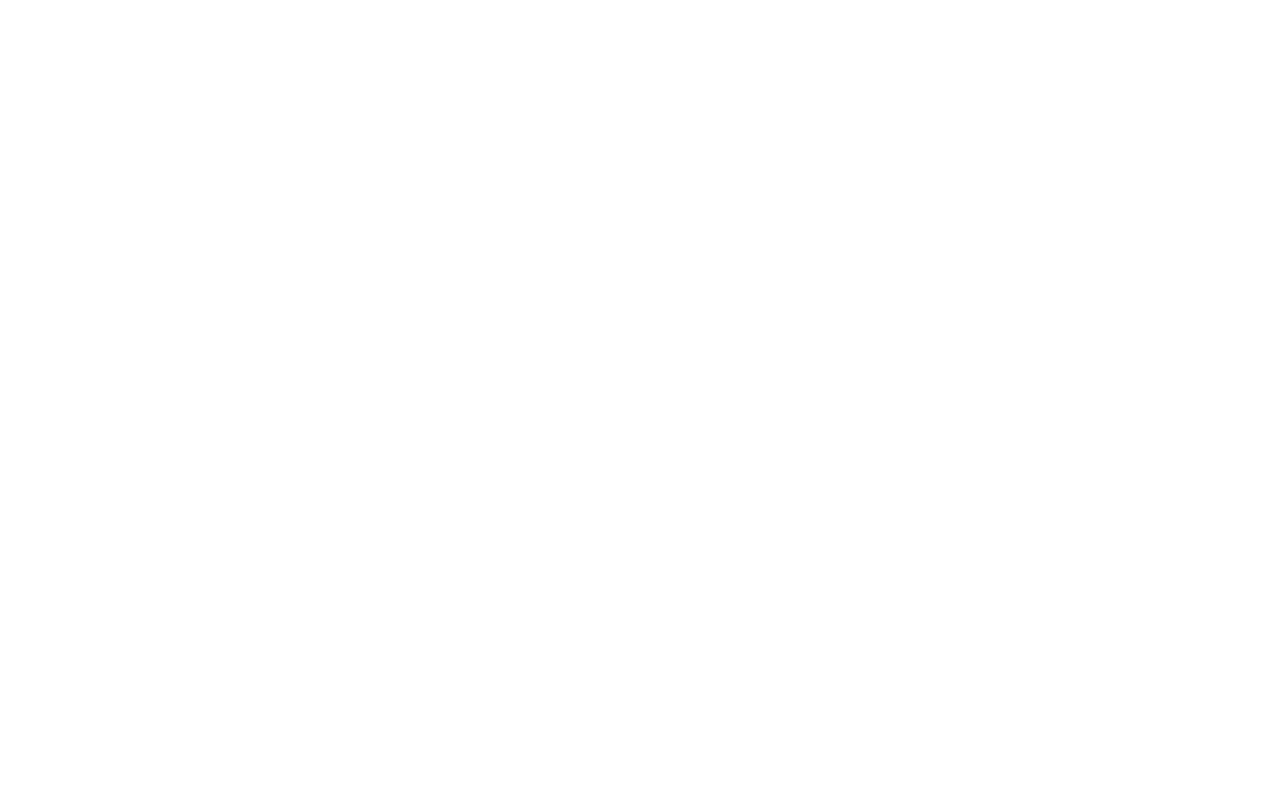
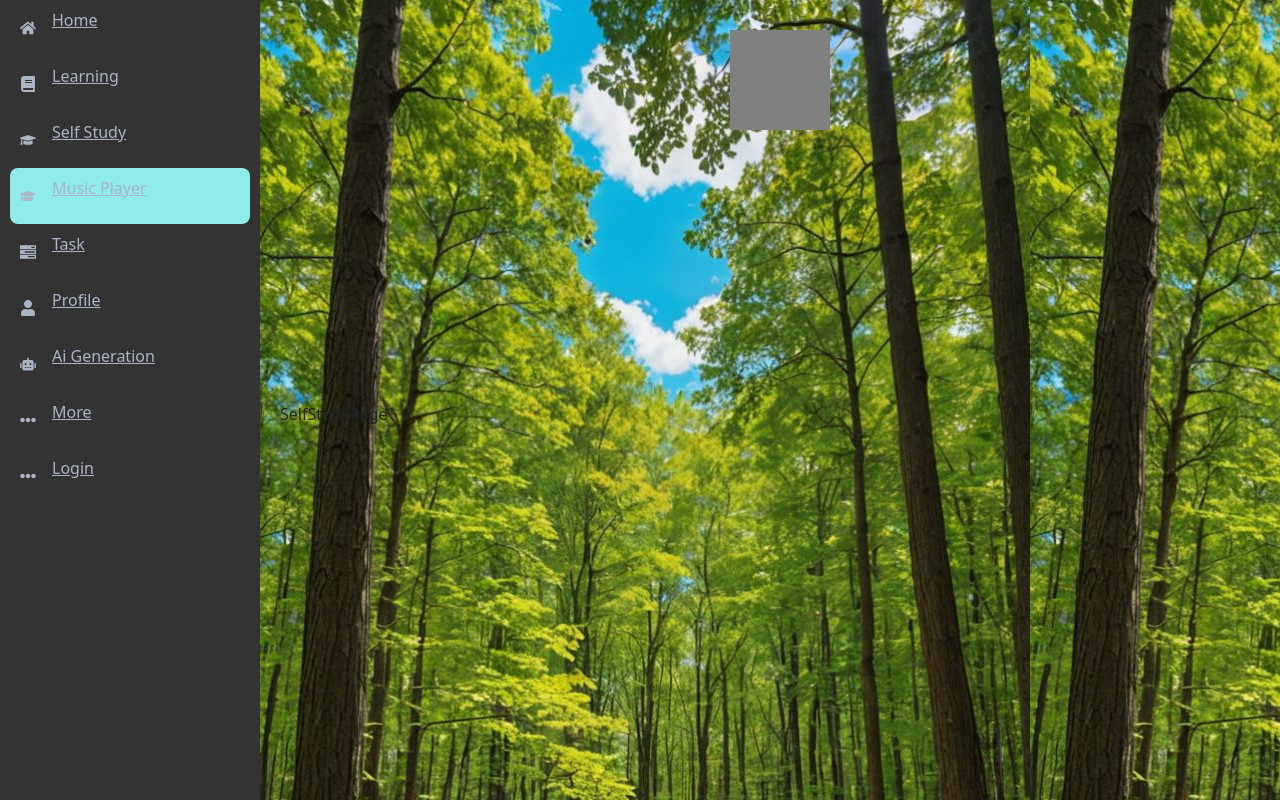
Before and after one commit to pkjSchool/HKMU_FYP, a React (Vite) app: page /music-player in a window 1280 px wide. Before the commit this address had no page. Built offline with nearby package versions, Linux system fonts and the light colour scheme.

Commit message:
Add demo page

```diff
--- a/src/SelfStudyPage.tsx
+++ b/src/SelfStudyPage.tsx
@@ -1,11 +1,11 @@
 import './css/App.css';
-import MusicNoteBar from './components/MusicNoteBar';
+import PianoNoteBarRender from './components/PianoNoteBarRender';
 
 function SelfStudyPage() {
   return (
     <div>
       SelfStudyPage
-      <MusicNoteBar/>
+      <PianoNoteBarRender/>
     </div>
   );
 }
--- a/src/components/MusicNoteBar.tsx
+++ b/src/components/PianoNoteBarRender.tsx
@@ -1,6 +1,6 @@
 import React, { useEffect, useRef } from 'react'
 
-const MusicNoteBar = (props:any) => {
+const PianoNoteBarRender = (props:any) => {
     const {music, ...setting} = props
 
     const draw = (ctx:any, count:any) => {
@@ -37,4 +37,4 @@
   );
 };
 
-export default MusicNoteBar;
+export default PianoNoteBarRender;
--- a/src/components/Sidebar.tsx
+++ b/src/components/Sidebar.tsx
@@ -21,6 +21,7 @@
   { name: "home", icon: <FaHome />, link: "/" },
   { name: "learning", icon: <FaBook />, link: "/learning" },
   { name: "self study", icon: <FaGraduationCap />, link: "/self-study" },
+  { name: "music player", icon: <FaGraduationCap />, link: "/music-player" },
   { name: "Task", icon: <GrTasks />, link: "/task" },
   { name: "profile", icon: <FaUser />, link: "/profile" },
   { name: "ai generation", icon: <FaRobot />, link: "/ai-generation" },
--- a/src/main.tsx
+++ b/src/main.tsx
@@ -32,6 +32,8 @@
             <Route path="/" element={ <LessonPage /> } />
             <Route path="/learning" element={ <LearningPage /> } />
             <Route path="/self-study" element={ <Navigate to="/playing" /> } />
+            <Route path="/music-player" element={ <SelfStudyPage /> } />
+            <Route path="/task" element={ <TaskPage /> } />
             <Route path="/profile" element={ <ProfilePage /> } />
             <Route path="/ai-generation" element={ <AiGenerationPage /> } />
             <Route path="/more" element={ <MorePage /> } />
```
